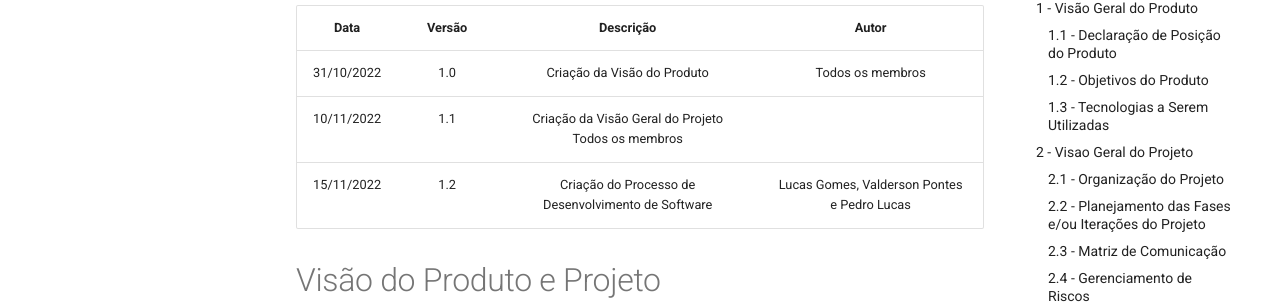
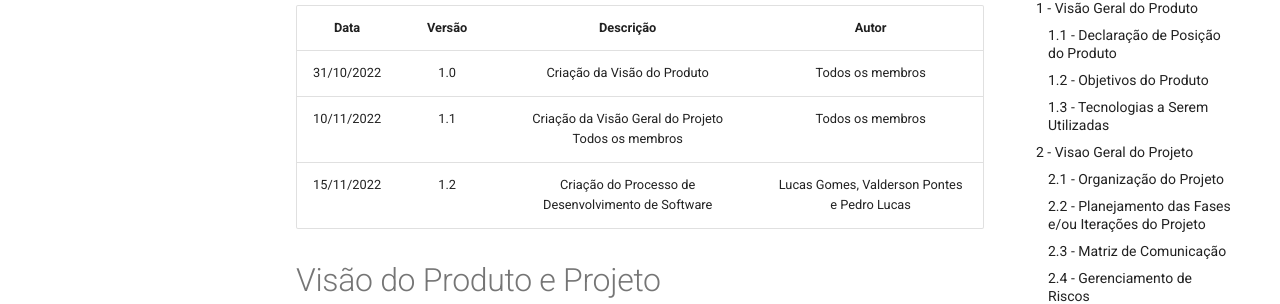
Before and after one commit to mdsreq-fga-unb/2022.2-Receitalista, an MkDocs documentation site: the page built from docs/visao-produto.md, in a window 1280 px wide and 900 px high. Shown: the part 232-536 px from the top of the window. Built offline with MkDocs 1.6.1 and Material for MkDocs 9.7.7, drawn with Linux system fonts in a browser that asks for light colours; comment, search, counter and statistics services are not loaded.

Commit message:
Update visao-produto.md

```diff
--- a/docs/visao-produto.md
+++ b/docs/visao-produto.md
@@ -2,7 +2,7 @@
 |Data|Versão|Descrição|Autor|
 |:-----:|:------:|:------:|:------:|
 | 31/10/2022 | 1.0 | Criação da Visão do Produto | Todos os membros |
-| 10/11/2022 | 1.1 | Criação da Visão Geral do Projeto Todos os membros |
+| 10/11/2022 | 1.1 | Criação da Visão Geral do Projeto Todos os membros | Todos os membros |
 | 15/11/2022 | 1.2 | Criação do Processo de Desenvolvimento de Software | Lucas Gomes, Valderson Pontes e Pedro Lucas |
 
 
```
